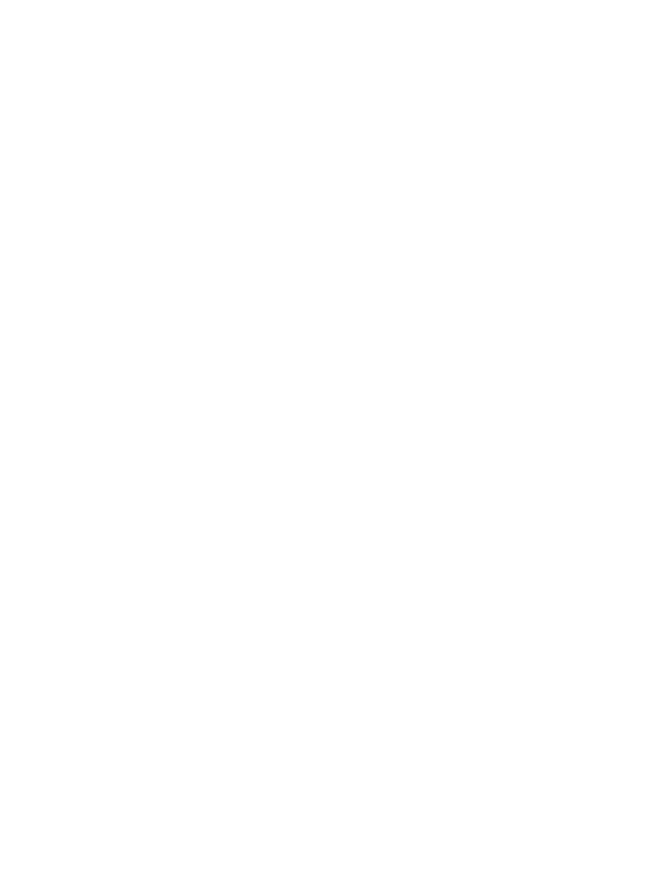
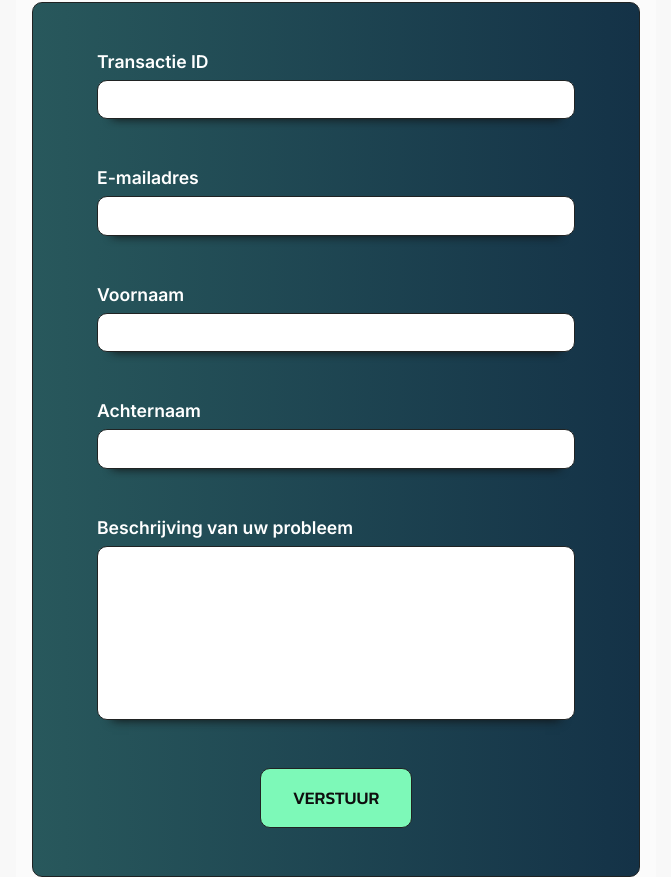
Before and after one commit to GlupekEJ/GameEvent, an Angular app in the folder Client/: page /contact in a window 1280 px wide. Shown: the part 598-1477 px from the top of the page, without its empty margins (304-975 px from the left). Before the commit the page ends 800 px from the top, so only its background shows below. Built offline with nearby package versions, Linux system fonts and the light colour scheme.

Commit message:
Eerste versie contact pagina

```diff
--- a/Client/src/app/contact/contact.component.css
+++ b/Client/src/app/contact/contact.component.css
@@ -0,0 +1,132 @@
+
+* {
+    padding: 0px;
+    margin: 0px;
+    box-sizing: border-box;
+}
+
+
+
+/*     BODY     */
+
+body {
+    background-color: #F8F8F8;
+    margin: auto;
+    max-width: 96rem;
+}
+
+/*     MAIN     */
+
+main {
+    margin: auto;
+    margin-top: 5rem;
+    max-width: 40rem;
+    background-color: #FBFBFB;
+}
+
+h1 {
+    text-align: center;
+    font-family: "Kanit", sans-serif;
+    font-weight: 600;
+    font-style: normal;
+    font-size: 2.5em;
+}
+
+
+/*     FORM REGISTREREN     */
+
+
+
+
+.kader_registreren{
+    margin-top: 4rem;
+background: rgb(125,249,184);
+background: linear-gradient(90deg, rgba(125,249,184,1) 0%, rgba(40,88,92,1) 0%, rgba(20,50,71,1) 100%);
+    border-radius: 10px;
+    border: #202323 1px solid;
+    margin-bottom: 7rem;
+    margin-left: 1rem;
+    margin-right: 1rem;
+    padding-left: 4rem;
+    padding-right: 4rem;
+}
+
+
+
+label {
+    font-size: clamp(1rem, 2vw, 1.1rem);
+    margin-bottom: 0.5rem;
+    color: #FFFFFF;
+}
+
+input {
+    padding-top: .7rem;
+    padding-bottom: .7rem;
+    border-radius: 10px;
+    border: #202323 1px solid;
+       box-shadow: 0px 15px 10px -15px #111;
+
+}
+
+.transactie, .email, .voornaam, .achternaam {
+    font-family: "Inter", sans-serif;
+  font-weight: 600;
+  font-style: normal;
+    margin-top: 3rem;
+    display: flex;
+    flex-direction: column;
+
+}
+
+.probleem {
+    font-family: "Inter", sans-serif;
+  font-weight: 600;
+  font-style: normal;
+    margin-top: 3rem;
+    display: flex;
+    flex-direction: column;
+}
+
+textarea {
+    resize: none;
+    padding-top: .7rem;
+    padding-bottom: .7rem;
+    padding-left: 1rem;
+    padding-right: 1rem;
+    border-radius: 10px;
+      max-width: 100%;
+    border: #202323 1px solid;
+       box-shadow: 0px 15px 10px -15px #111;
+}
+
+
+.verstuur_bericht {
+      text-align: center
+}
+
+
+.knop_verstuur_bericht {
+    margin-top: 3rem;
+    margin-left: 4rem;
+    margin-right: 4rem;
+    margin-bottom: 3rem;
+    background-color: #7DF9B8;
+    padding: 1rem;
+    padding-left: 2rem;
+    padding-right: 2rem;
+    border-radius: 10px;
+    transition: 0.2s;
+    border: #202323 1px solid;
+    font-size: clamp(0.8rem, 2vw, 1.1rem);
+    display: inline-block;
+
+      font-family: "Kanit", sans-serif;
+  font-weight: 500;
+  font-style: normal;
+  color: #0E0E0E;
+
+}
+
+.knop_verstuur_bericht:hover {
+    background-color: #32b772;
+}
--- a/Client/src/app/contact/contact.component.html
+++ b/Client/src/app/contact/contact.component.html
@@ -1 +1,63 @@
-<p>contact works!</p>
+<!DOCTYPE html>
+<html lang="en">
+<head>
+    <meta charset="UTF-8">
+    <meta name="viewport" content="width=device-width, initial-scale=1.0">
+    <title>Document</title>
+    <link rel="stylesheet" href="contact.component.css">
+    <link rel="preconnect" href="https://fonts.googleapis.com">
+    <link rel="preconnect" href="https://fonts.gstatic.com" crossorigin>
+    <link href="https://fonts.googleapis.com/css2?family=Inter:wght@100..900&family=Kalam:wght@300;400;700&family=Kanit:ital,wght@0,100;0,200;0,300;0,400;0,500;0,600;0,700;0,800;0,900;1,100;1,200;1,300;1,400;1,500;1,600;1,700;1,800;1,900&display=swap" rel="stylesheet">
+
+</head>
+<body>
+
+    <main>
+
+        <h1>Problemen met uw bestelling?</h1>
+        <h1>Laat het ons weten!</h1>
+        <form class="kader_registreren">
+
+            <div class="transactie">
+                <label for="transactie" class="transactie_label">Transactie ID</label>
+                <input type="text" name="transactie" id="transactie" class="transactie_input" required>
+
+            </div>
+
+            <div class="email">
+                <label for="email" class="email_label">E-mailadres</label>
+                <input type="email" name="email" id="email" class="email_input" required>
+
+            </div>
+
+            <div class="voornaam">
+                <label for="voornaam" class="voornaam_label">Voornaam</label>
+                <input type="voornaam" name="voornaam" id="voornaam" class="voornaam_input" required>
+            </div>
+
+
+             <div class="achternaam">
+                <label for="achternaam" class="achternaam_label">Achternaam</label>
+                <input type="achternaam" name="achternaam" id="voornaam" class="achternaam_input" required>
+            </div>
+
+              <div class="probleem">
+                <label for="probleem">Beschrijving van uw probleem</label>
+                <textarea class="probleem_invul" name="probleem" id="probleem" rows="10" required
+                    ></textarea>
+
+            </div>
+
+
+            <div class="verstuur_bericht">
+                <button class="knop_verstuur_bericht">VERSTUUR</button>
+            </div>
+
+        </form>
+    </main>
+
+
+
+
+</body>
+</html>
--- a/Client/src/app/header-nav/header-nav.component.css
+++ b/Client/src/app/header-nav/header-nav.component.css
@@ -23,14 +23,9 @@
   color: #f7fff7;
   text-decoration: none;
 }
-/*a:hover {
-  color: #7df9b8;
-}*/
 
 a:hover {
-  color: #081c3a;
-  background-color: #7df9b8;
-  border-radius: 15%;
+  color: #7df9b8;
 }
 
 .logo {
--- a/Client/src/app/home/home.component.html
+++ b/Client/src/app/home/home.component.html
@@ -1,2 +1,17 @@
-<h1>Welkom bij de AELiantie gamebeurs</h1>
+
+<!DOCTYPE html>
+<html lang="en">
+<head>
+    <meta charset="UTF-8">
+    <meta name="viewport" content="width=device-width, initial-scale=1.0">
+    <title>Document</title>
+</head>
+<body>
+
+    <main>
+        <h1>Welkom bij de AELiantie gamebeurs</h1>
 <p>home works!</p>
+    </main>
+
+</body>
+</html>
```
